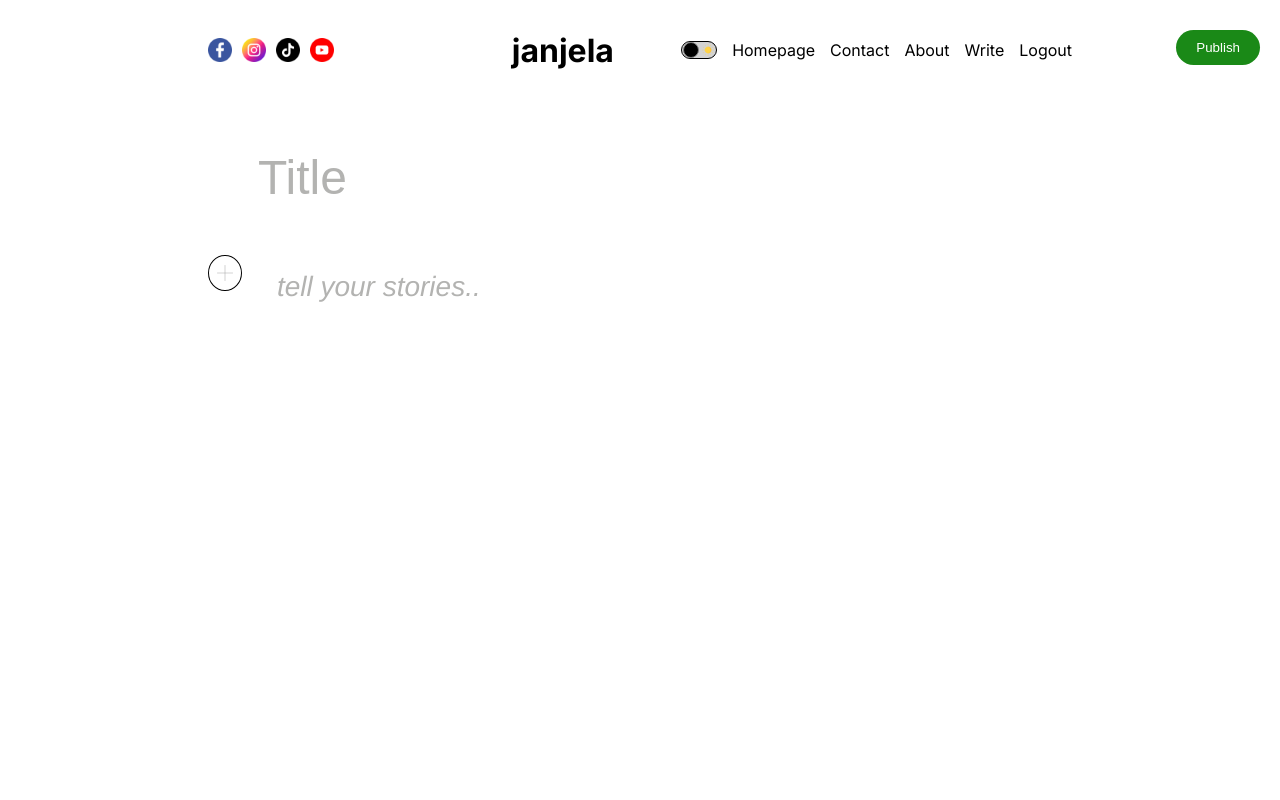
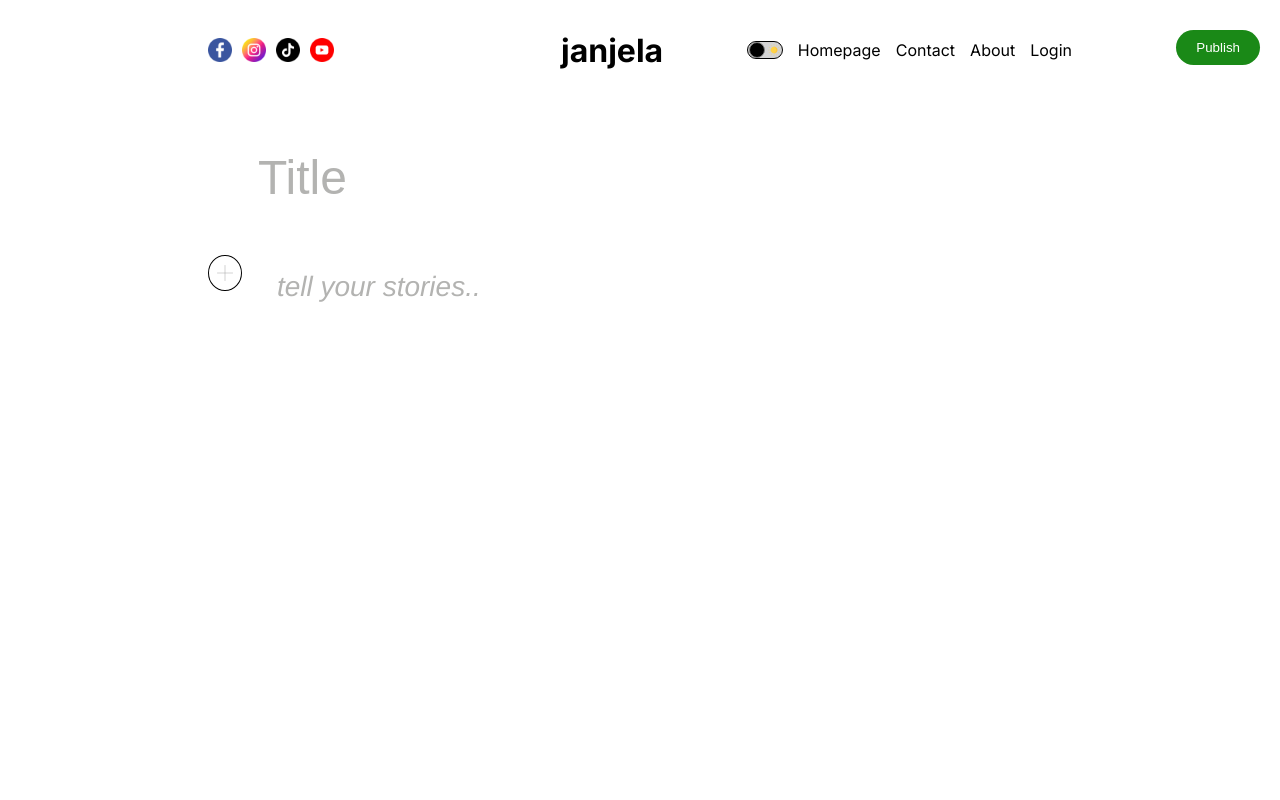
Before and after one commit to amevide998/blog, a Next.js app: page /write in a window 1280 px wide. Shown: the top 800 px of the page. Built offline with nearby package versions, Linux system fonts and the light colour scheme; no server answers.

Commit message:
adding session

```diff
--- a/src/components/authLinks/AuthLinks.jsx
+++ b/src/components/authLinks/AuthLinks.jsx
@@ -6,16 +6,15 @@ import {signOut, useSession} from "next-auth/react";
 
 export default AuthLinks => {
 
-    const status = useSession()
-
+    const {status} = useSession()
     const [open, setOpen] = useState(false);
 
     return (
         <>
             {
-                status === "authenticated" ?
+                status !== "authenticated" ?
                     (
-                        <Link href={"/auth/login"} className={styles.link}>Login</Link>
+                        <Link href={"/login"} className={styles.link}>Login</Link>
                     ):
                     (
                         <>
@@ -38,9 +37,9 @@ export default AuthLinks => {
                         <Link href={"/"}>Contact</Link>
                         <Link href={"/"}>About</Link>
                         {
-                            status === "unauthenticated" ?
+                            status !== "authenticated" ?
                                 (
-                                    <Link href={"/auth/login"}>Login</Link>
+                                    <Link href={"/login"}>Login</Link>
                                 ):
                                 (
                                     <>
```
